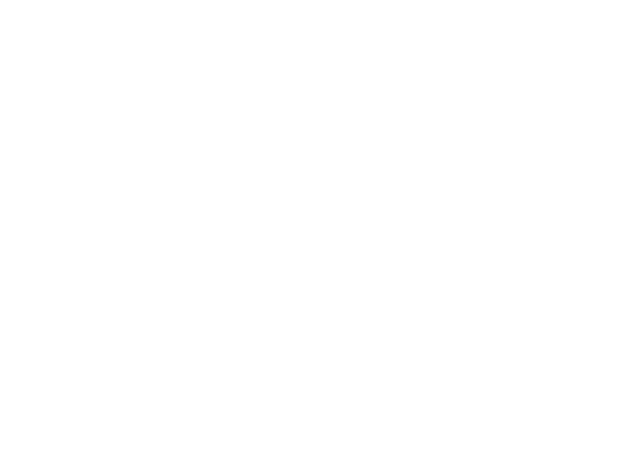
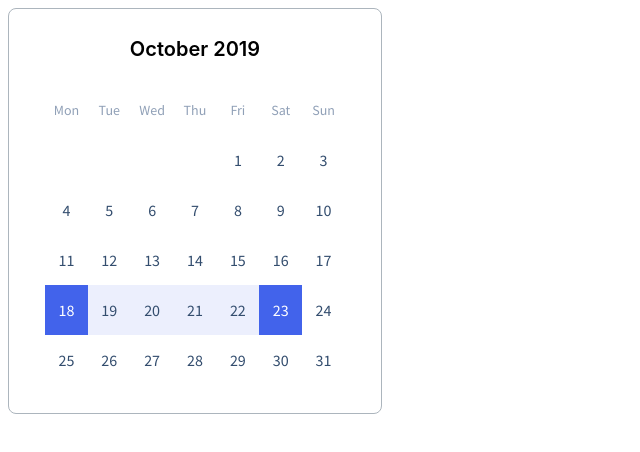
Before and after one commit to js-tasks-ru/htmlcss-20240216_sasha-is-permi, a website: page 05-lection3/03-calendar/index.html in a window 1280 px wide. Shown: the whole page, without its empty margins (0-640 px from the left). Drawn offline with Linux system fonts and the light colour scheme; a web font is replaced by a local one.

Commit message:
календарь

```diff
--- a/05-lection3/03-calendar/calendar.css
+++ b/05-lection3/03-calendar/calendar.css
@@ -0,0 +1,53 @@
+.calendar {
+    max-width: 300px;
+    width: 100%;
+    padding: 28px 36px;
+    border: 1px solid var(--grey-3);
+    border-radius: 8px;
+}
+.calendar__wrapper {
+    position: relative;
+    padding-bottom: 100%;
+}
+.calendar__title {
+    text-align: center;
+    font-family: Inter;
+    font-size: 20px;
+    font-weight: 600;
+    line-height: 24px;
+    color: var(--darkblue);
+    margin-bottom: 24px;
+}
+
+.calendar__inner {
+    position: absolute;
+    top: 0;
+    left: 0;
+    right: 0;
+    bottom: 0;
+    display: grid;
+    grid-template-columns: repeat(7, 1fr);
+}
+.calendar__item {
+    font-family: SourceSansPro-Regular;
+    display: flex;
+    justify-content: center;
+    align-items: center;
+    font-weight: 400;
+    font-size: 16px;
+    line-height: 20px;
+    color: var(--dark-blue);
+
+}
+.calendar__item_day {
+    font-size: 14px;
+    color: var(--gray-5);
+}
+.calendar__item_range {
+    background: var(--blue);
+    color: var(--white);
+
+}
+.calendar__item_range-middle {
+    background-color: var(--light);
+}
--- a/05-lection3/03-calendar/index.html
+++ b/05-lection3/03-calendar/index.html
@@ -2,11 +2,60 @@
 <!-- Страница с календарем -->
 <html lang="ru">
     <head>
+
         <link rel="stylesheet" href="../../assets/css/main.css">
         <link rel="stylesheet" href="./calendar.css">
         <title>Calendar</title>
     </head>
     <body>
-
+        <div class="calendar">
+            <div class="calendar__title">October 2019</div>
+            <div class="calendar__wrapper">
+                <div class="calendar__inner">
+                   <span class="calendar__item calendar__item_day">Mon</span>
+                   <span class="calendar__item calendar__item_day">Tue</span>
+                   <span class="calendar__item calendar__item_day">Wed</span>
+                   <span class="calendar__item calendar__item_day">Thu</span>
+                   <span class="calendar__item calendar__item_day">Fri</span>
+                   <span class="calendar__item calendar__item_day">Sat</span>
+                   <span class="calendar__item calendar__item_day">Sun</span>
+                   <span class="calendar__item"></span>
+                   <span class="calendar__item"></span>
+                   <span class="calendar__item"></span>
+                   <span class="calendar__item"></span>
+                   <span class="calendar__item">1</span>
+                   <span class="calendar__item">2</span>
+                   <span class="calendar__item">3</span>
+                   <span class="calendar__item">4</span>
+                   <span class="calendar__item">5</span>
+                   <span class="calendar__item">6</span>
+                   <span class="calendar__item">7</span>
+                   <span class="calendar__item">8</span>
+                   <span class="calendar__item">9</span>
+                   <span class="calendar__item">10</span>
+                   <span class="calendar__item">11</span>
+                   <span class="calendar__item">12</span>
+                   <span class="calendar__item">13</span>
+                   <span class="calendar__item">14</span>
+                   <span class="calendar__item">15</span>
+                   <span class="calendar__item">16</span>
+                   <span class="calendar__item">17</span>
+                   <span class="calendar__item calendar__item_range">18</span>
+                   <span class="calendar__item calendar__item_range-middle">19</span>
+                   <span class="calendar__item calendar__item_range-middle">20</span>
+                   <span class="calendar__item calendar__item_range-middle">21</span>
+                   <span class="calendar__item calendar__item_range-middle">22</span>
+                   <span class="calendar__item calendar__item_range">23</span>
+                    <span class="calendar__item">24</span>
+                   <span class="calendar__item">25</span>
+                   <span class="calendar__item">26</span>
+                   <span class="calendar__item">27</span>
+                   <span class="calendar__item">28</span>
+                   <span class="calendar__item">29</span>
+                   <span class="calendar__item">30</span>
+                   <span class="calendar__item">31</span>
+                </div>
+            </div>
+        </div>
     </body>
 </html>
--- a/assets/css/main.css
+++ b/assets/css/main.css
@@ -1,16 +1,20 @@
 @import '../fonts/fonts.css';
+@import url(/05-lection3/03-calendar/calendar.css);
 
 :root {
     --white: #ffffff;
     --black: #212429;
     --pink: #F784AD;
     --purple: #7048E8;
-    --blue: #374FC7;
+    --blue: #4263EB;
+    --light: rgba(160, 177, 245, 0.2);
     --red: #F03D3E;
     --grey-1: #F8F9FA;
     --grey-2: #DDE2E5;
     --grey-3: #ACB5BD;
     --grey-4: #495057;
+    --gray-5: #90A0B7;
+    --dark-blue: #334D6E;
 
     --error: var(--red);
     --success: var(--blue);
--- a/assets/fonts/fonts.css
+++ b/assets/fonts/fonts.css
@@ -1 +1,10 @@
 @import url('https://fonts.googleapis.com/css2?family=Roboto:ital,wght@0,100;0,300;0,400;0,500;0,700;0,900;1,100;1,300;1,400;1,500;1,700;1,900&display=swap');
+@import url('https: //fonts.googleapis.com/css2?family=Inter:slnt,wght@-10..0,100..900&display=swap');
+
+@font-face {
+    font-family: SourceSansPro-Regular;
+    src: url("SourceSansPro-Regular.woff") format("woff"),
+    url("SourceSansPro-Regular.woff2") format("woff2");
+    font-style: normal;
+    font-weight: normal;
+}
```
Also changed, not shown: assets/fonts/SourceSansPro-Regular.woff (added), assets/fonts/SourceSansPro-Regular.woff2 (added).
